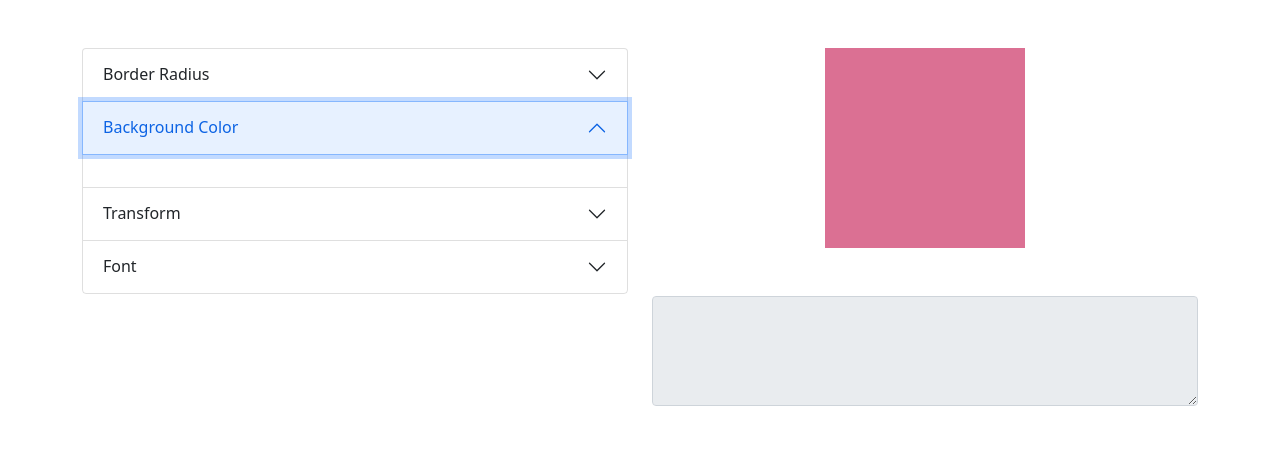
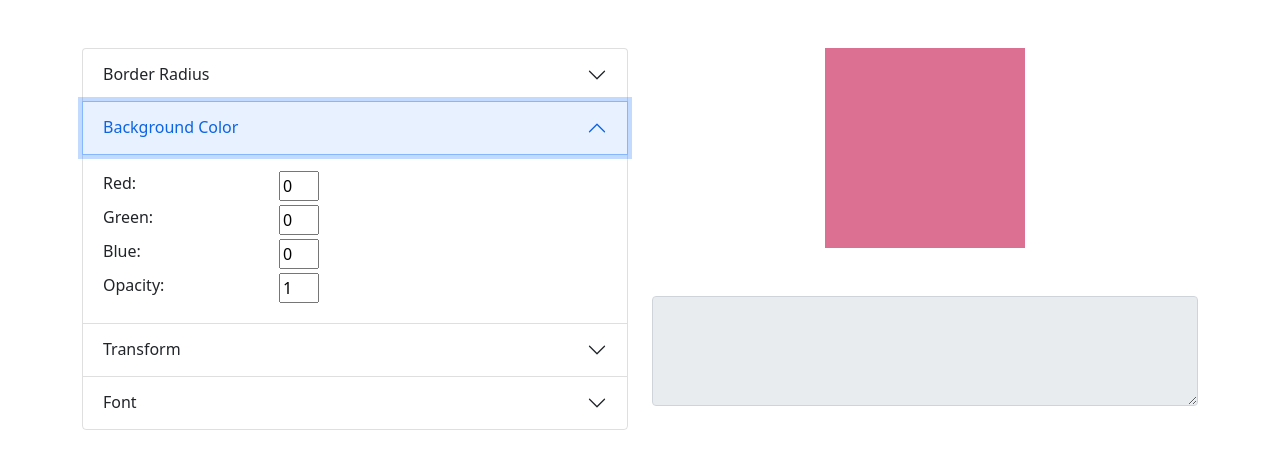
Before and after one commit to povstenko/css-generator, a plain HTML site: page index.html in a window 1280 px wide. Both pictures are taken after a click on the button "Background Color". Drawn offline with nearby package versions, Linux system fonts and the light colour scheme.

Commit message:
Add Background color

```diff
--- a/index.html
+++ b/index.html
@@ -28,22 +28,22 @@
                             <div class="accordion-body">
                                 <p>
                                     <input type="range" id='tl-range' min='0' max='100' value='0'
-                                        oninput="range_border_radius_change()">
+                                        oninput="border_radius_change()">
                                     <input type="text" id='tl-text' value=0 disabled>
                                 </p>
                                 <p>
                                     <input type="range" id='tr-range' min='0' max='100' value='0'
-                                        oninput="range_border_radius_change()">
+                                        oninput="border_radius_change()">
                                     <input type="text" id='tr-text' value=0 disabled>
                                 </p>
                                 <p>
                                     <input type="range" id='bl-range' min='0' max='100' value='0'
-                                        oninput="range_border_radius_change()">
+                                        oninput="border_radius_change()">
                                     <input type="text" id='bl-text' value=0 disabled>
                                 </p>
                                 <p>
                                     <input type="range" id='br-range' min='0' max='100' value='0'
-                                        oninput="range_border_radius_change()">
+                                        oninput="border_radius_change()">
                                     <input type="text" id='br-text' value=0 disabled>
                                 </p>
                             </div>
@@ -59,7 +59,38 @@
                         <div id="collapse2" class="accordion-collapse collapse" aria-labelledby="heading2"
                             data-bs-parent="#menu">
                             <div class="accordion-body">
-
+                                <div class="row mb-1">
+                                    <div class="col-4">
+                                        <label for="bcr-text">Red:</label>
+                                    </div>
+                                    <div class="col">
+                                        <input type="text" id='bcr-text' value=0 oninput="background_color_change()">
+                                    </div>
+                                </div>
+                                <div class="row mb-1">
+                                    <div class="col-4">
+                                        <label for="bcg-text">Green:</label>
+                                    </div>
+                                    <div class="col">
+                                        <input type="text" id='bcg-text' value=0 oninput="background_color_change()">
+                                    </div>
+                                </div>
+                                <div class="row mb-1">
+                                    <div class="col-4">
+                                        <label for="bcb-text">Blue:</label>
+                                    </div>
+                                    <div class="col">
+                                        <input type="text" id='bcb-text' value=0 oninput="background_color_change()">
+                                    </div>
+                                </div>
+                                <div class="row mb-1">
+                                    <div class="col-4">
+                                        <label for="bca-text">Opacity:</label>
+                                    </div>
+                                    <div class="col">
+                                        <input type="text" id='bca-text' value=1 oninput="background_color_change()">
+                                    </div>
+                                </div>
                             </div>
                         </div>
                     </div>
--- a/js/script.js
+++ b/js/script.js
@@ -1,4 +1,4 @@
-function range_border_radius_change() {
+function border_radius_change() {
     let tl_r = document.getElementById('tl-range').value;
     let tr_r = document.getElementById('tr-range').value;
     let bl_r = document.getElementById('bl-range').value;
@@ -20,3 +20,15 @@ function range_border_radius_change() {
     ex.style.borderRadius = tl_r + 'px ' + tr_r + 'px ' + br_r + 'px ' + bl_r + 'px';
     code.value = 'border-radius: ' + tl_r + 'px ' + tr_r + 'px ' + br_r + 'px ' + bl_r + 'px;';
 }
+function background_color_change() {
+    let r = document.getElementById('bcr-text').value;
+    let g = document.getElementById('bcg-text').value;
+    let b = document.getElementById('bcb-text').value;
+    let a = document.getElementById('bca-text').value;
+
+    let ex = document.getElementById('example');
+    let code = document.getElementById('code');
+
+    ex.style.backgroundColor = 'rgba('+r+', '+g+', '+b+', '+a+')';
+    code.value = 'background-color: rgba('+r+', '+g+', '+b+', '+a+');';
+}
```
